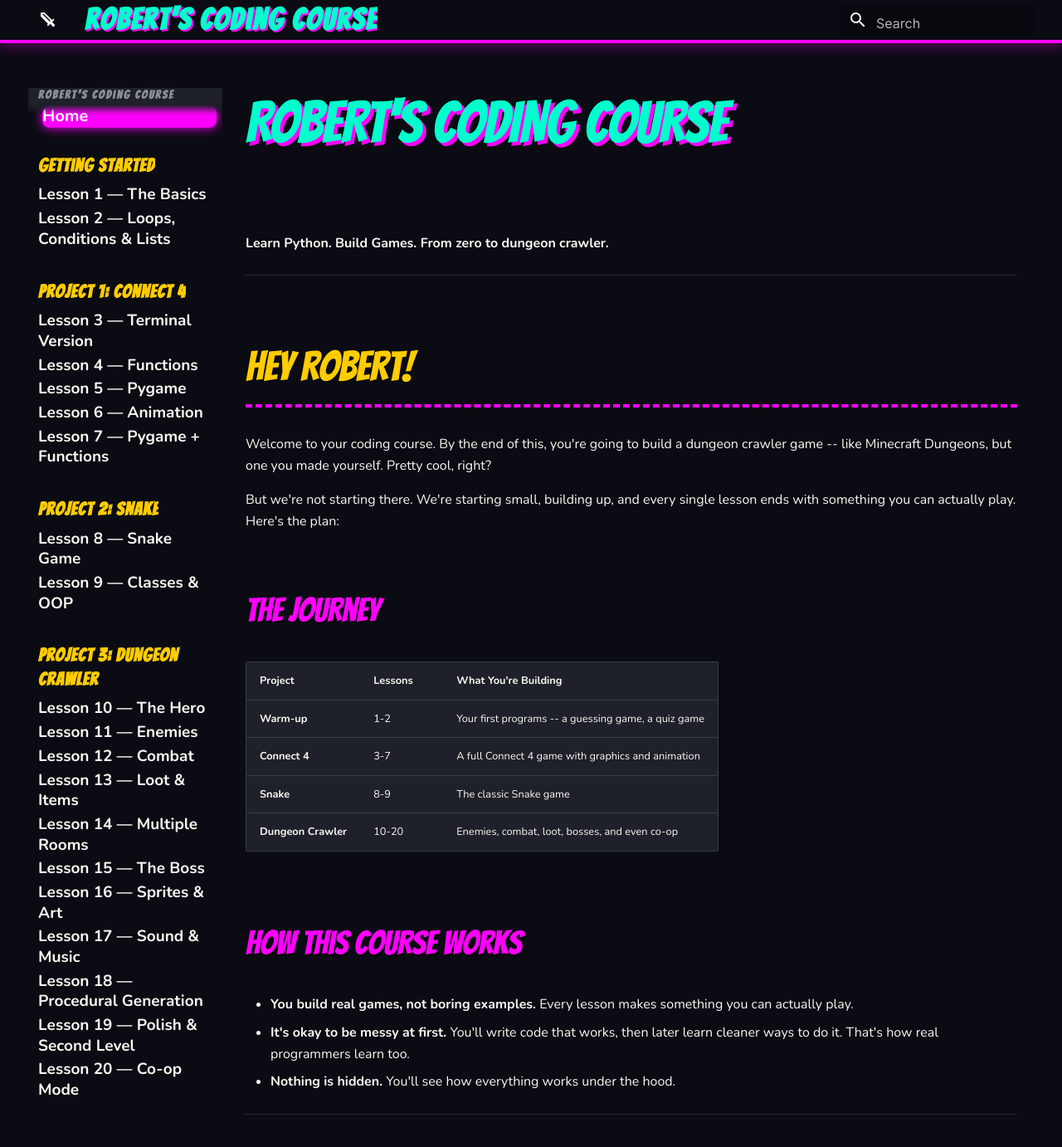
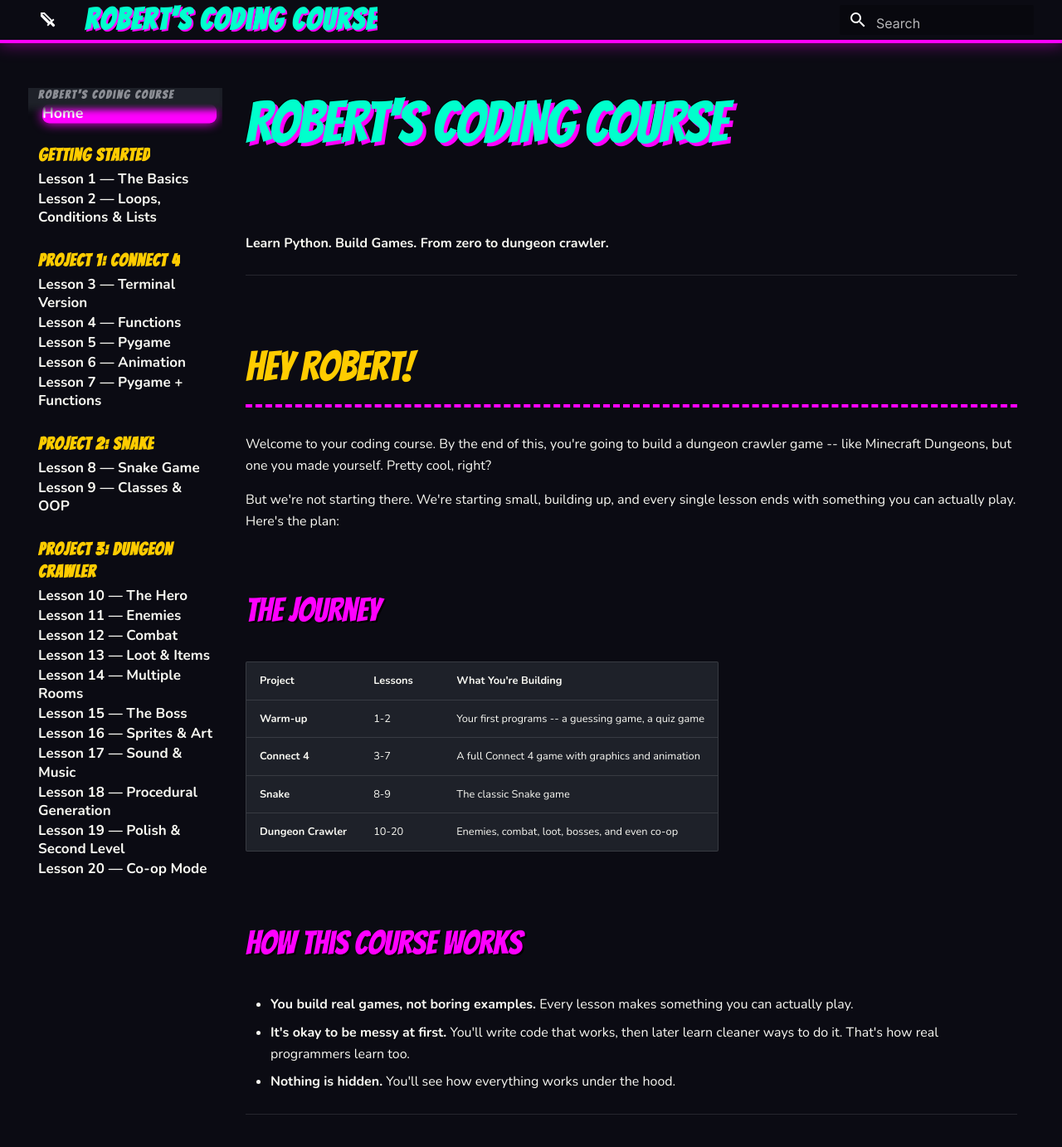
Before and after one commit to agentjuice/roberts-coding-course, an MkDocs documentation site: the page built from docs/index.md, in a window 1280 px wide and 1400 px high. Shown: the top 1382 px of the window at 83% size. Built offline with MkDocs 1.6.1 and Material for MkDocs 9.7.7, drawn with Linux system fonts in a browser that asks for light colours.

Commit message:
Make left nav links smaller and tighter

```diff
--- a/docs/stylesheets/extra.css
+++ b/docs/stylesheets/extra.css
@@ -106,19 +106,19 @@ h3 {
 
 /* Nav Sidebar */
 .md-nav__link {
-  font-size: 0.95rem !important;
+  font-size: 0.85rem !important;
   font-weight: 700 !important;
   border-radius: 8px;
-  margin: 4px 0;
+  margin: 2px 0;
   transition: all 0.2s;
 }
 .md-nav__item--section > .md-nav__link {
-  font-size: 1.1rem !important;
+  font-size: 1.05rem !important;
   font-weight: 900 !important;
   color: #ffcc00 !important;
   font-family: 'Bangers', cursive !important;
   letter-spacing: 1px;
-  margin-top: 1.5em;
+  margin-top: 1.2em;
   padding-left: 0 !important;
 }
 .md-nav__item--section > .md-nav__link:hover {
```
